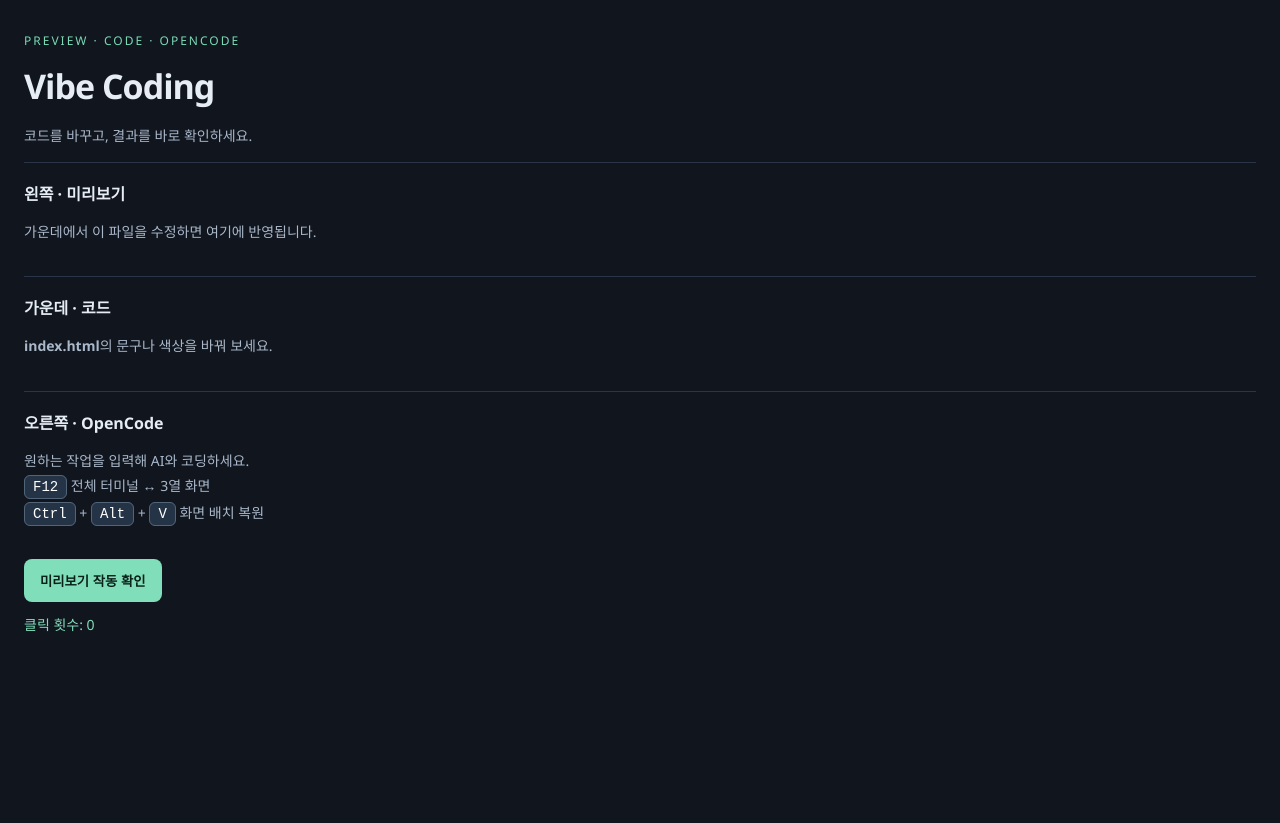
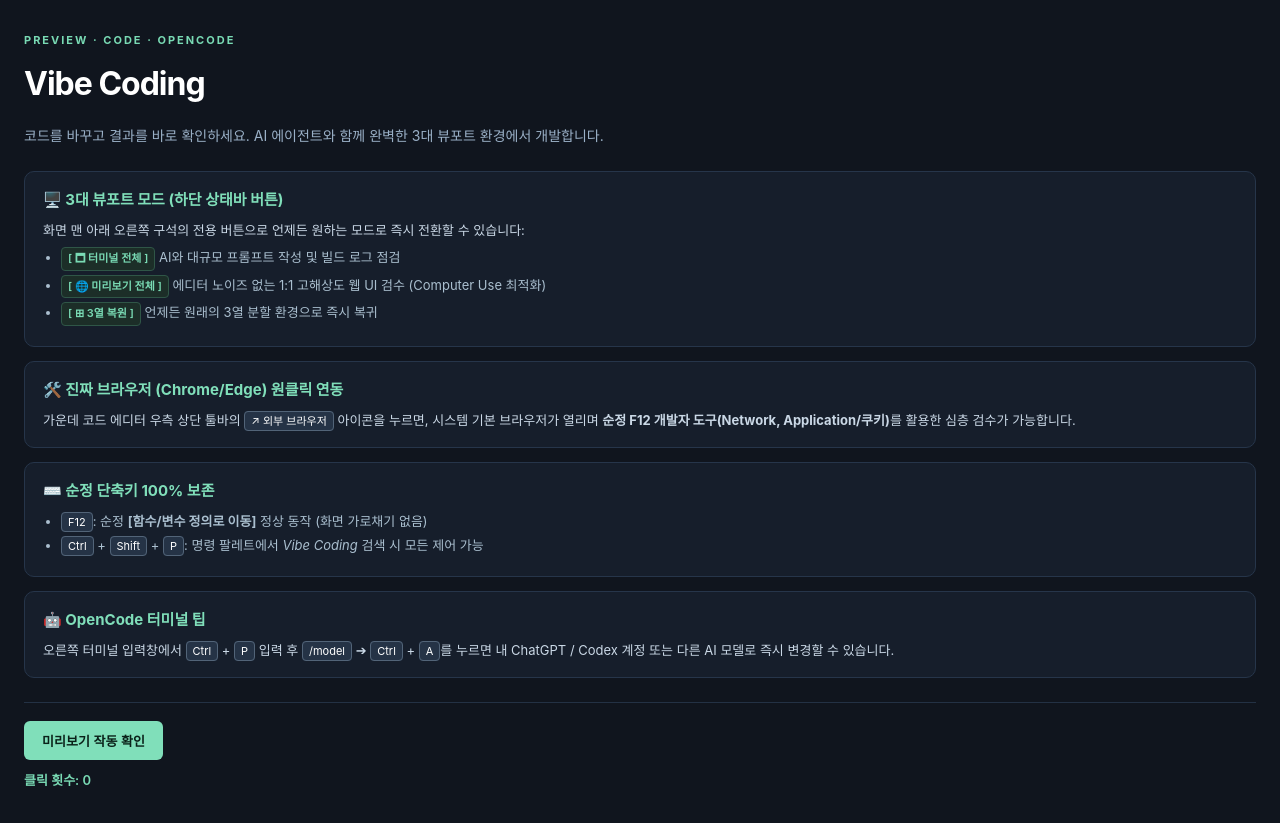
Before and after one commit to ARTHONG1/vsstudiovibecoding, a website: page vibe-coding/assets/sample.html in a window 1280 px wide. Before the commit the page ends 800 px from the top, so only its background shows below. Drawn offline with Linux system fonts and the light colour scheme.

Commit message:
docs(sample): update sample.html to reflect 3-mode viewport, status bar buttons, and devtools integration

```diff
--- a/vibe-coding/assets/sample.html
+++ b/vibe-coding/assets/sample.html
@@ -5,37 +5,147 @@
   <meta name="viewport" content="width=device-width, initial-scale=1.0">
   <title>Vibe Coding</title>
   <style>
-    :root { color-scheme: dark; font-family: "Segoe UI", "Malgun Gothic", sans-serif; }
+    :root {
+      color-scheme: dark;
+      font-family: -apple-system, BlinkMacSystemFont, "Segoe UI", "Malgun Gothic", sans-serif;
+    }
     * { box-sizing: border-box; }
-    body { margin: 0; padding: 32px 24px; background: #10151e; color: #e7edf5; }
-    .tag { color: #79dab4; font-size: 12px; letter-spacing: 2px; }
-    h1 { font-size: 34px; letter-spacing: -1px; margin: 14px 0; }
-    p { color: #aab8ca; font-size: 14px; line-height: 1.8; }
-    section { border-top: 1px solid #293546; padding: 18px 0; }
-    h2 { font-size: 16px; margin: 0 0 8px; }
-    kbd { background: #253346; border: 1px solid #526478; border-radius: 6px; padding: 3px 8px; color: white; }
-    button { background: #80dfba; color: #0a2119; padding: 12px 16px; border: 0; border-radius: 8px; font-weight: 700; cursor: pointer; }
-    #counter { display: block; margin-top: 12px; font-size: 14px; color: #80dfba; }
+    body {
+      margin: 0;
+      padding: 32px 24px;
+      background: #10151e;
+      color: #e7edf5;
+      line-height: 1.6;
+    }
+    .tag {
+      color: #79dab4;
+      font-size: 11px;
+      letter-spacing: 2px;
+      font-weight: 700;
+      text-transform: uppercase;
+      margin-bottom: 4px;
+    }
+    h1 {
+      font-size: 32px;
+      letter-spacing: -1px;
+      margin: 8px 0 16px 0;
+      color: #ffffff;
+    }
+    p.sub {
+      color: #9ab0c7;
+      font-size: 14px;
+      margin: 0 0 24px 0;
+    }
+    .card {
+      background: #161e2b;
+      border: 1px solid #26354a;
+      border-radius: 10px;
+      padding: 16px 18px;
+      margin-bottom: 14px;
+    }
+    .card h2 {
+      font-size: 15px;
+      margin: 0 0 8px 0;
+      color: #80dfba;
+      display: flex;
+      align-items: center;
+      gap: 6px;
+    }
+    .card p {
+      margin: 0;
+      font-size: 13px;
+      color: #cad8e6;
+    }
+    .card ul {
+      margin: 6px 0 0 0;
+      padding-left: 18px;
+      font-size: 13px;
+      color: #aabfcf;
+    }
+    .card li { margin-bottom: 4px; }
+    kbd {
+      background: #253346;
+      border: 1px solid #526478;
+      border-radius: 4px;
+      padding: 2px 6px;
+      color: #ffffff;
+      font-size: 11px;
+      font-family: inherit;
+    }
+    .badge {
+      display: inline-block;
+      background: #1c2e28;
+      color: #79dab4;
+      border: 1px solid #2f5647;
+      border-radius: 4px;
+      padding: 2px 6px;
+      font-size: 11px;
+      font-weight: 600;
+    }
+    .action-area {
+      margin-top: 24px;
+      padding-top: 18px;
+      border-top: 1px solid #233144;
+    }
+    button {
+      background: #80dfba;
+      color: #0a2119;
+      padding: 10px 18px;
+      border: 0;
+      border-radius: 6px;
+      font-weight: 700;
+      font-size: 13px;
+      cursor: pointer;
+      transition: background 0.15s;
+    }
+    button:hover { background: #9be6cb; }
+    #counter {
+      display: block;
+      margin-top: 10px;
+      font-size: 13px;
+      color: #79dab4;
+      font-weight: 600;
+    }
   </style>
 </head>
 <body>
-  <div class="tag">PREVIEW · CODE · OPENCODE</div>
+  <div class="tag">Preview · Code · OpenCode</div>
   <h1>Vibe Coding</h1>
-  <p>코드를 바꾸고, 결과를 바로 확인하세요.</p>
-  <section>
-    <h2>왼쪽 · 미리보기</h2>
-    <p>가운데에서 이 파일을 수정하면 여기에 반영됩니다.</p>
-  </section>
-  <section>
-    <h2>가운데 · 코드</h2>
-    <p><strong>index.html</strong>의 문구나 색상을 바꿔 보세요.</p>
-  </section>
-  <section>
-    <h2>오른쪽 · OpenCode</h2>
-    <p>원하는 작업을 입력해 AI와 코딩하세요.<br><kbd>F12</kbd> 전체 터미널 ↔ 3열 화면<br><kbd>Ctrl</kbd> + <kbd>Alt</kbd> + <kbd>V</kbd> 화면 배치 복원</p>
-  </section>
-  <button id="testButton" type="button">미리보기 작동 확인</button>
-  <output id="counter">클릭 횟수: 0</output>
+  <p class="sub">코드를 바꾸고 결과를 바로 확인하세요. AI 에이전트와 함께 완벽한 3대 뷰포트 환경에서 개발합니다.</p>
+
+  <div class="card">
+    <h2>🖥️ 3대 뷰포트 모드 (하단 상태바 버튼)</h2>
+    <p>화면 맨 아래 오른쪽 구석의 전용 버튼으로 언제든 원하는 모드로 즉시 전환할 수 있습니다:</p>
+    <ul>
+      <li><span class="badge">[ 🗖 터미널 전체 ]</span> AI와 대규모 프롬프트 작성 및 빌드 로그 점검</li>
+      <li><span class="badge">[ 🌐 미리보기 전체 ]</span> 에디터 노이즈 없는 1:1 고해상도 웹 UI 검수 (Computer Use 최적화)</li>
+      <li><span class="badge">[ ⊞ 3열 복원 ]</span> 언제든 원래의 3열 분할 환경으로 즉시 복귀</li>
+    </ul>
+  </div>
+
+  <div class="card">
+    <h2>🛠️ 진짜 브라우저 (Chrome/Edge) 원클릭 연동</h2>
+    <p>가운데 코드 에디터 우측 상단 툴바의 <kbd>↗ 외부 브라우저</kbd> 아이콘을 누르면, 시스템 기본 브라우저가 열리며 <strong>순정 F12 개발자 도구(Network, Application/쿠키)</strong>를 활용한 심층 검수가 가능합니다.</p>
+  </div>
+
+  <div class="card">
+    <h2>⌨️ 순정 단축키 100% 보존</h2>
+    <ul>
+      <li><kbd>F12</kbd>: 순정 <strong>[함수/변수 정의로 이동]</strong> 정상 동작 (화면 가로채기 없음)</li>
+      <li><kbd>Ctrl</kbd> + <kbd>Shift</kbd> + <kbd>P</kbd>: 명령 팔레트에서 <em>Vibe Coding</em> 검색 시 모든 제어 가능</li>
+    </ul>
+  </div>
+
+  <div class="card">
+    <h2>🤖 OpenCode 터미널 팁</h2>
+    <p>오른쪽 터미널 입력창에서 <kbd>Ctrl</kbd> + <kbd>P</kbd> 입력 후 <kbd>/model</kbd> ➔ <kbd>Ctrl</kbd> + <kbd>A</kbd>를 누르면 내 ChatGPT / Codex 계정 또는 다른 AI 모델로 즉시 변경할 수 있습니다.</p>
+  </div>
+
+  <div class="action-area">
+    <button id="testButton" type="button">미리보기 작동 확인</button>
+    <output id="counter">클릭 횟수: 0</output>
+  </div>
+
   <script>
     let count = 0;
     document.getElementById('testButton').addEventListener('click', () => {
```
